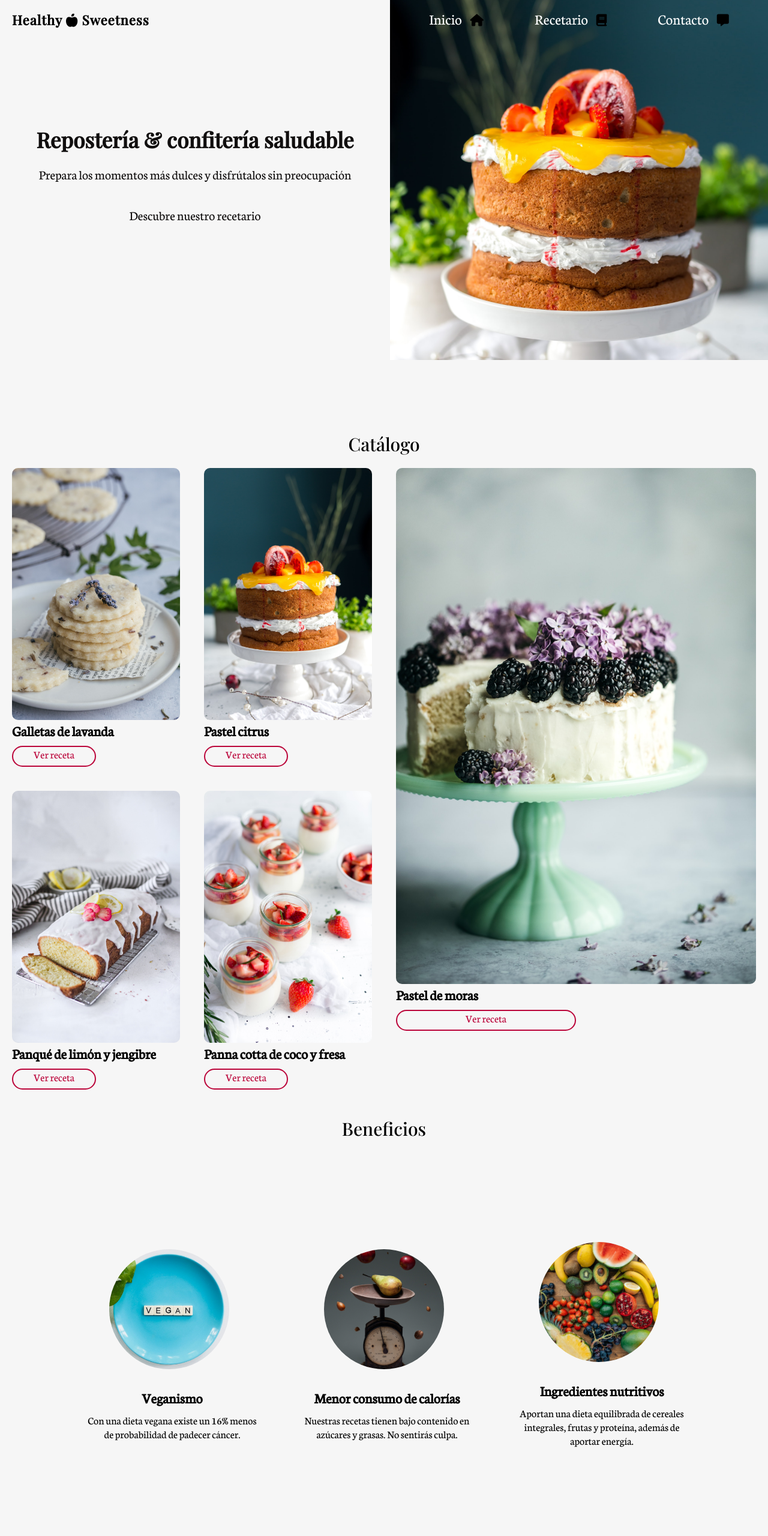
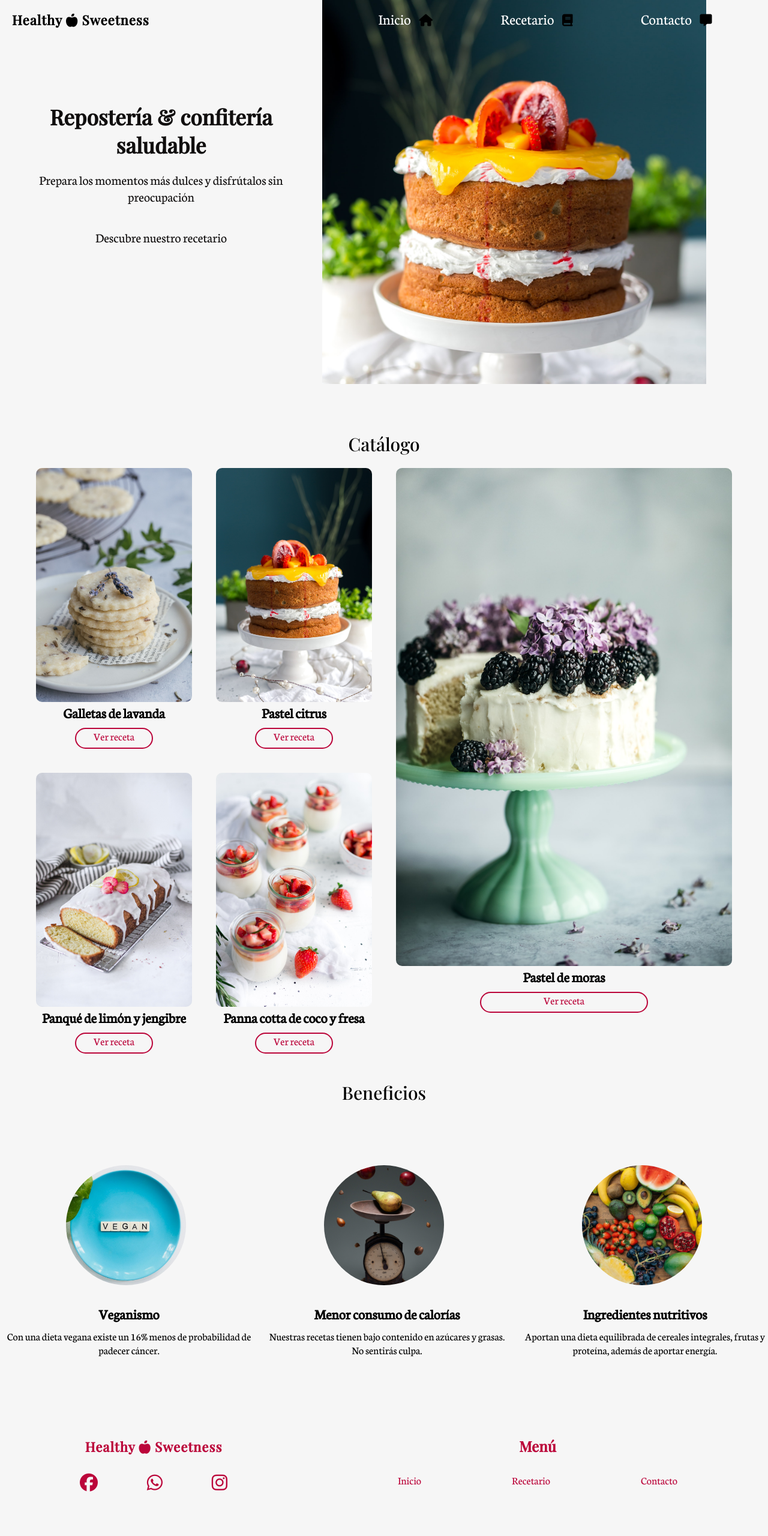
Before and after one commit to cdanae/recipe-web, a plain HTML site: page index.html in a window 1280 px wide. Shown: the top 2560 px of the page at 60% size. After the commit the page ends 2506 px from the top, so only its background shows below. Drawn offline with nearby package versions, Linux system fonts and the light colour scheme.

Commit message:
Correción en versión tablet

```diff
--- a/css/contact-us.css
+++ b/css/contact-us.css
@@ -85,7 +85,7 @@
         height: 100%;
         width: 100%;
         object-fit: cover;
-        object-position: -80px 0px;
+        object-position: 100% 0;
     }
     .contact_main {
         width: 50%;
--- a/css/style.css
+++ b/css/style.css
@@ -148,7 +148,52 @@
 
 
 
-
+@media (min-width: 768px) {
+/* HERO */
+    .hero {
+        height: 100%;
+    }
+    .hero__main {
+        height: 80vh;
+    }
+    .hero_background .back_image {
+        object-fit: cover;
+    }
+    .hero_contain {
+        width: 70%;
+        height: 100%;
+        margin: 0 auto;
+    }
+/* CATALOG */
+    .carousel {
+        width: 60%;
+        margin: 0 auto;
+    }
+    .carousel_container {
+        text-align: center;
+    }
+/* BENEFITS */
+    .benefits_container {
+        flex-direction: row;
+        gap: 1rem;
+        width: 100%;
+        height: 60vh;
+        margin: 0 auto;
+    }
+    .benefits_container article {
+        height: inherit;
+        flex-direction: column;
+        justify-content: center;
+        padding: 0;
+    }
+    .benefits_image img {
+        width: 100px;
+        height: 100px;
+    }
+    .benefits_text, .benefits_text p{
+        text-align: center;
+    }
+}
 
 @media (min-width: 1024px){
 /* HERO */
@@ -157,6 +202,7 @@
         position: relative;
         flex-direction: row-reverse;
         height: 90vh;
+        width: 100vw;
     }
     .nav_link {
         color: white;
@@ -176,9 +222,10 @@
 /* CATALOG */
     .carousel {
         overflow:visible;
+        width: 100%;
     }
     .carousel .carousel_container{
-        width: 100vw;
+        width: 100%;
         transition: none;
         display: grid;
         grid-template-columns: repeat(4, 1fr);
@@ -208,18 +255,18 @@
         grid-column: 3/5;
         grid-row: 1/3;
         align-self: stretch;
-        height: 860px;
+        height: 830px;
     }
     .c_five img {
         object-fit: fill;
-}
+    }
 
     .carousel ul {
         display: none;
     }
 /* BENEFITS */
 
-    .benefits_container {
+/*     .benefits_container {
         flex-direction: row;
         gap: 5rem;
         width: 80%;
@@ -231,7 +278,14 @@
         flex-direction: column;
         justify-content: center;
         padding: 0;
-    }
+    } */
+/*     .benefits_container {
+        flex-direction: row;
+        gap: 1rem;
+        width: 100%;
+        height: 60vh;
+        margin: 0 auto;
+    } */
     .benefits_text {
         padding-top: 3rem;
     }
@@ -239,9 +293,9 @@
         width: 200px;
         height: 200px;
     }
-    .benefits_text, .benefits_text p{
+/*     .benefits_text, .benefits_text p{
         text-align: center;
-    }
+    } */
 }
 
 @media (min-width: 1440px) {
```
Also changed, not shown: css/gral-recipes.css (+9 -0 lines), css/recipe-book.css (+15 -1 lines), recipe-book.html (+5 -5 lines).
